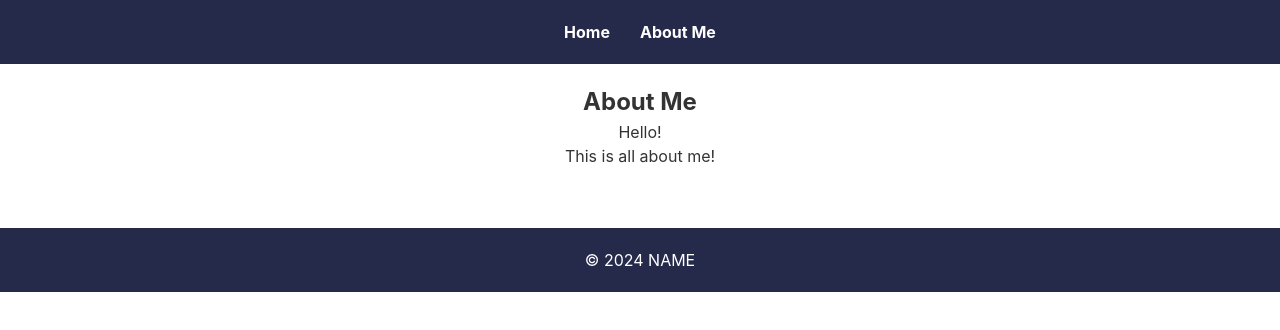
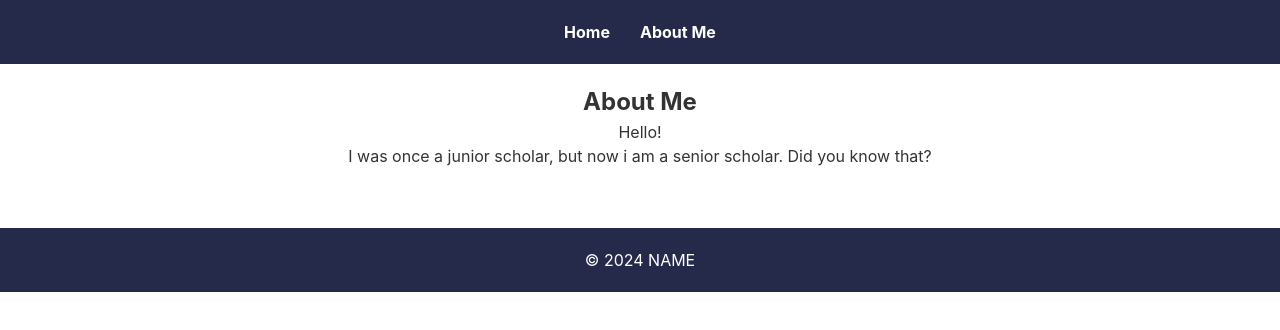
Before and after one commit to discoursi/discoursi.github.io, a plain HTML site: page about.html in a window 1280 px wide. Drawn offline with Linux system fonts and the light colour scheme.

Commit message:
revised about.html
Edited the about me page

```diff
--- a/about.html
+++ b/about.html
@@ -22,7 +22,7 @@
                 Hello!
             </p>
             <p>
-                This is all about me!
+                I was once a junior scholar, but now i am a senior scholar.  Did you know that?
             </p>
         </section>
     </main>
```
